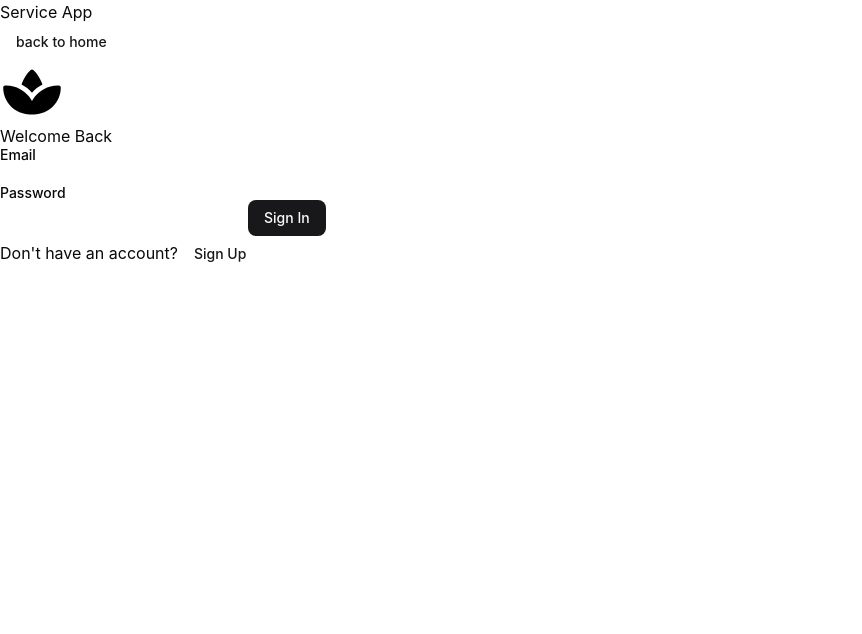
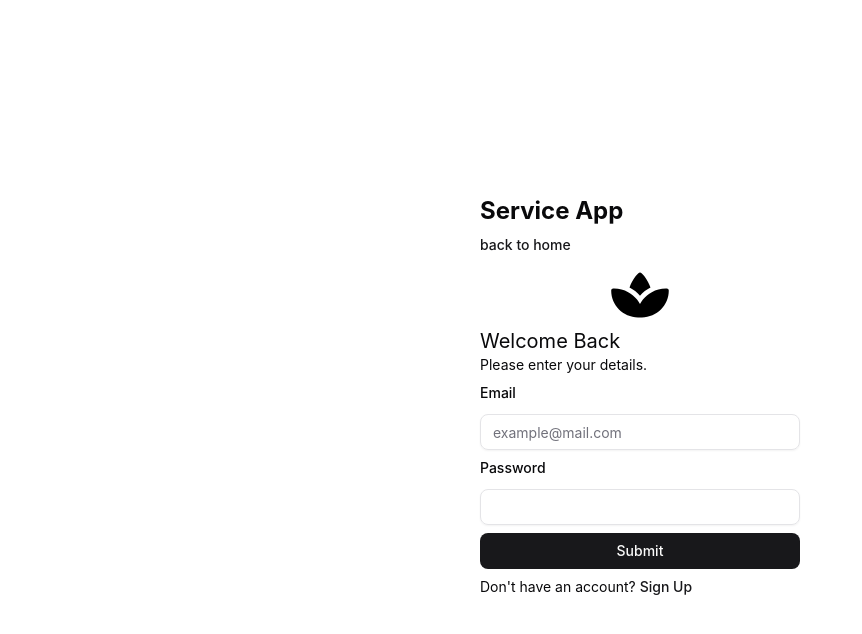
Before and after one commit to kvilmos/service-app, a React (Vite) app in the folder client/: page /authentication in a window 1280 px wide. Shown: the top 634 px of the page, without its empty margins (0-862 px from the left). Built offline with nearby package versions, Linux system fonts and the light colour scheme.

Commit message:
style: add styles for sign in form

```diff
--- /dev/null
+++ b/client/src/components/shadcn-ui/field.jsx
@@ -0,0 +1,238 @@
+import { useMemo } from "react"
+import { cva } from "class-variance-authority";
+
+import { cn } from "@/lib/cn-utils"
+import { Label } from "@/components/shadcn-ui/label"
+import { Separator } from "@/components/shadcn-ui/separator"
+
+function FieldSet({
+  className,
+  ...props
+}) {
+  return (
+    <fieldset
+      data-slot="field-set"
+      className={cn(
+        "flex flex-col gap-6",
+        "has-[>[data-slot=checkbox-group]]:gap-3 has-[>[data-slot=radio-group]]:gap-3",
+        className
+      )}
+      {...props} />
+  );
+}
+
+function FieldLegend({
+  className,
+  variant = "legend",
+  ...props
+}) {
+  return (
+    <legend
+      data-slot="field-legend"
+      data-variant={variant}
+      className={cn(
+        "mb-3 font-medium",
+        "data-[variant=legend]:text-base",
+        "data-[variant=label]:text-sm",
+        className
+      )}
+      {...props} />
+  );
+}
+
+function FieldGroup({
+  className,
+  ...props
+}) {
+  return (
+    <div
+      data-slot="field-group"
+      className={cn(
+        "group/field-group @container/field-group flex w-full flex-col gap-7 data-[slot=checkbox-group]:gap-3 [&>[data-slot=field-group]]:gap-4",
+        className
+      )}
+      {...props} />
+  );
+}
+
+const fieldVariants = cva("group/field flex w-full gap-3 data-[invalid=true]:text-destructive", {
+  variants: {
+    orientation: {
+      vertical: ["flex-col [&>*]:w-full [&>.sr-only]:w-auto"],
+      horizontal: [
+        "flex-row items-center",
+        "[&>[data-slot=field-label]]:flex-auto",
+        "has-[>[data-slot=field-content]]:items-start has-[>[data-slot=field-content]]:[&>[role=checkbox],[role=radio]]:mt-px",
+      ],
+      responsive: [
+        "flex-col @md/field-group:flex-row @md/field-group:items-center [&>*]:w-full @md/field-group:[&>*]:w-auto [&>.sr-only]:w-auto",
+        "@md/field-group:[&>[data-slot=field-label]]:flex-auto",
+        "@md/field-group:has-[>[data-slot=field-content]]:items-start @md/field-group:has-[>[data-slot=field-content]]:[&>[role=checkbox],[role=radio]]:mt-px",
+      ],
+    },
+  },
+  defaultVariants: {
+    orientation: "vertical",
+  },
+})
+
+function Field({
+  className,
+  orientation = "vertical",
+  ...props
+}) {
+  return (
+    <div
+      role="group"
+      data-slot="field"
+      data-orientation={orientation}
+      className={cn(fieldVariants({ orientation }), className)}
+      {...props} />
+  );
+}
+
+function FieldContent({
+  className,
+  ...props
+}) {
+  return (
+    <div
+      data-slot="field-content"
+      className={cn("group/field-content flex flex-1 flex-col gap-1.5 leading-snug", className)}
+      {...props} />
+  );
+}
+
+function FieldLabel({
+  className,
+  ...props
+}) {
+  return (
+    <Label
+      data-slot="field-label"
+      className={cn(
+        "group/field-label peer/field-label flex w-fit gap-2 leading-snug group-data-[disabled=true]/field:opacity-50",
+        "has-[>[data-slot=field]]:w-full has-[>[data-slot=field]]:flex-col has-[>[data-slot=field]]:rounded-md has-[>[data-slot=field]]:border [&>*]:data-[slot=field]:p-4",
+        "has-data-[state=checked]:border-primary has-data-[state=checked]:bg-primary/5 dark:has-data-[state=checked]:bg-primary/10",
+        className
+      )}
+      {...props} />
+  );
+}
+
+function FieldTitle({
+  className,
+  ...props
+}) {
+  return (
+    <div
+      data-slot="field-label"
+      className={cn(
+        "flex w-fit items-center gap-2 text-sm leading-snug font-medium group-data-[disabled=true]/field:opacity-50",
+        className
+      )}
+      {...props} />
+  );
+}
+
+function FieldDescription({
+  className,
+  ...props
+}) {
+  return (
+    <p
+      data-slot="field-description"
+      className={cn(
+        "text-sm leading-normal font-normal text-muted-foreground group-has-[[data-orientation=horizontal]]/field:text-balance",
+        "last:mt-0 nth-last-2:-mt-1 [[data-variant=legend]+&]:-mt-1.5",
+        "[&>a]:underline [&>a]:underline-offset-4 [&>a:hover]:text-primary",
+        className
+      )}
+      {...props} />
+  );
+}
+
+function FieldSeparator({
+  children,
+  className,
+  ...props
+}) {
+  return (
+    <div
+      data-slot="field-separator"
+      data-content={!!children}
+      className={cn(
+        "relative -my-2 h-5 text-sm group-data-[variant=outline]/field-group:-mb-2",
+        className
+      )}
+      {...props}>
+      <Separator className="absolute inset-0 top-1/2" />
+      {children && (
+        <span
+          className="relative mx-auto block w-fit bg-background px-2 text-muted-foreground"
+          data-slot="field-separator-content">
+          {children}
+        </span>
+      )}
+    </div>
+  );
+}
+
+function FieldError({
+  className,
+  children,
+  errors,
+  ...props
+}) {
+  const content = useMemo(() => {
+    if (children) {
+      return children
+    }
+
+    if (!errors?.length) {
+      return null
+    }
+
+    const uniqueErrors = [
+      ...new Map(errors.map((error) => [error?.message, error])).values(),
+    ]
+
+    if (uniqueErrors?.length == 1) {
+      return uniqueErrors[0]?.message
+    }
+
+    return (
+      <ul className="ml-4 flex list-disc flex-col gap-1">
+        {uniqueErrors.map((error, index) =>
+          error?.message && <li key={index}>{error.message}</li>)}
+      </ul>
+    );
+  }, [children, errors])
+
+  if (!content) {
+    return null
+  }
+
+  return (
+    <div
+      role="alert"
+      data-slot="field-error"
+      className={cn("text-sm font-normal text-destructive", className)}
+      {...props}>
+      {content}
+    </div>
+  );
+}
+
+export {
+  Field,
+  FieldLabel,
+  FieldDescription,
+  FieldError,
+  FieldGroup,
+  FieldLegend,
+  FieldSeparator,
+  FieldSet,
+  FieldContent,
+  FieldTitle,
+}
--- /dev/null
+++ b/client/src/components/shadcn-ui/input.jsx
@@ -0,0 +1,24 @@
+import * as React from "react"
+
+import { cn } from "@/lib/cn-utils"
+
+function Input({
+  className,
+  type,
+  ...props
+}) {
+  return (
+    <input
+      type={type}
+      data-slot="input"
+      className={cn(
+        "h-9 w-full min-w-0 rounded-md border border-input bg-transparent px-3 py-1 text-base shadow-xs transition-[color,box-shadow] outline-none selection:bg-primary selection:text-primary-foreground file:inline-flex file:h-7 file:border-0 file:bg-transparent file:text-sm file:font-medium file:text-foreground placeholder:text-muted-foreground disabled:pointer-events-none disabled:cursor-not-allowed disabled:opacity-50 md:text-sm dark:bg-input/30",
+        "focus-visible:border-ring focus-visible:ring-[3px] focus-visible:ring-ring/50",
+        "aria-invalid:border-destructive aria-invalid:ring-destructive/20 dark:aria-invalid:ring-destructive/40",
+        className
+      )}
+      {...props} />
+  );
+}
+
+export { Input }
--- /dev/null
+++ b/client/src/components/shadcn-ui/separator.jsx
@@ -0,0 +1,27 @@
+"use client"
+
+import * as React from "react"
+import { Separator as SeparatorPrimitive } from "radix-ui"
+
+import { cn } from "@/lib/cn-utils"
+
+function Separator({
+  className,
+  orientation = "horizontal",
+  decorative = true,
+  ...props
+}) {
+  return (
+    <SeparatorPrimitive.Root
+      data-slot="separator"
+      decorative={decorative}
+      orientation={orientation}
+      className={cn(
+        "shrink-0 bg-border data-[orientation=horizontal]:h-px data-[orientation=horizontal]:w-full data-[orientation=vertical]:h-full data-[orientation=vertical]:w-px",
+        className
+      )}
+      {...props} />
+  );
+}
+
+export { Separator }
--- /dev/null
+++ b/client/src/features/auth/auth-page.css
@@ -0,0 +1,30 @@
+.auth-container {
+  display: flex;
+  justify-content: center;
+  align-items: center;
+  height: 100vh;
+}
+
+.auth-card {
+  display: flex;
+  flex-direction: column;
+  width: 20rem;
+}
+
+.back-button {
+  padding: 0;
+}
+
+.logo {
+  margin-right: auto;
+  margin-left: auto;
+}
+
+.auth-form {
+  padding: 0.5rem 0 0 0;
+  gap: 0.5rem;
+}
+
+.auth-form__switch {
+  padding: 0;
+}
--- a/client/src/features/auth/auth-page.jsx
+++ b/client/src/features/auth/auth-page.jsx
@@ -3,6 +3,8 @@
 import { NavLink } from "react-router";
 import SignInForm from "./components/sign-in-form";
 import SignUpForm from "./components/sign-up-form";
+
+import "@/features/auth/auth-page.css";
 
 const AUTH_STATES = { LOGIN: "login", REGISTER: "register" };
 
@@ -10,14 +12,17 @@
   const [currentForm, setCurrentForm] = useState(AUTH_STATES.LOGIN);
 
   return (
+    <div className="auth-container">
+      <div className="auth-card">
+        <h1 className="text-2xl font-bold">Service App</h1>
         <div>
-      <h1>Service App</h1>
-      <Button variant="link">
+          <Button variant="link" className="back-button">
             <NavLink to="/" end>
               back to home
             </NavLink>
           </Button>
-      <img src="../src/assets/logo/logo.svg" className="s-logo"></img>
+        </div>
+        <img src="../src/assets/logo/logo.svg" className="s-logo logo"></img>
         <div>
           {currentForm === AUTH_STATES.LOGIN ? (
             <SignInForm onSwitch={() => setCurrentForm(AUTH_STATES.REGISTER)} />
@@ -26,5 +31,6 @@
           )}
         </div>
       </div>
+    </div>
   );
 }
--- a/client/src/features/auth/components/sign-in-form.jsx
+++ b/client/src/features/auth/components/sign-in-form.jsx
@@ -1,19 +1,46 @@
 import { Button } from "@/components/shadcn-ui/button";
 import { Label } from "@/components/shadcn-ui/label";
+import { Input } from "@/components/shadcn-ui/input";
+
+import "@/features/auth/auth-page.css";
+import {
+  Field,
+  FieldDescription,
+  FieldGroup,
+  FieldLabel,
+} from "@/components/shadcn-ui/field";
 
 export default function SignInForm({ onSwitch }) {
   return (
     <div>
-      <h1>Welcome Back</h1>
+      <h1 className="text-xl">Welcome Back</h1>
+      <p className="text-sm">Please enter your details.</p>
 
-      <Label>Email</Label>
-      <input type="text" />
-      <Label>Password</Label>
-      <input type="text" />
-      <Button>Sign In</Button>
-      <p>
-        Don't have an account?
-        <Button onClick={onSwitch} variant="link">
+      <FieldGroup className="auth-form">
+        <Field>
+          <FieldLabel htmlFor="signin-email">Email</FieldLabel>
+          <Input
+            id="signin-email"
+            type="email"
+            placeholder="example@mail.com"
+          />
+        </Field>
+        <Field>
+          <FieldLabel htmlFor="signin-password">Password</FieldLabel>
+          <Input id="signin-password" type="password" />
+        </Field>
+        <Field>
+          <Button type="submit">Submit</Button>
+        </Field>
+      </FieldGroup>
+
+      <p className="text-sm">
+        Don't have an account?&nbsp;
+        <Button
+          onClick={onSwitch}
+          variant="link"
+          className="text-sm auth-form__switch"
+        >
           Sign Up
         </Button>
       </p>
```
Lines whose indentation alone changed are shown as unchanged.
